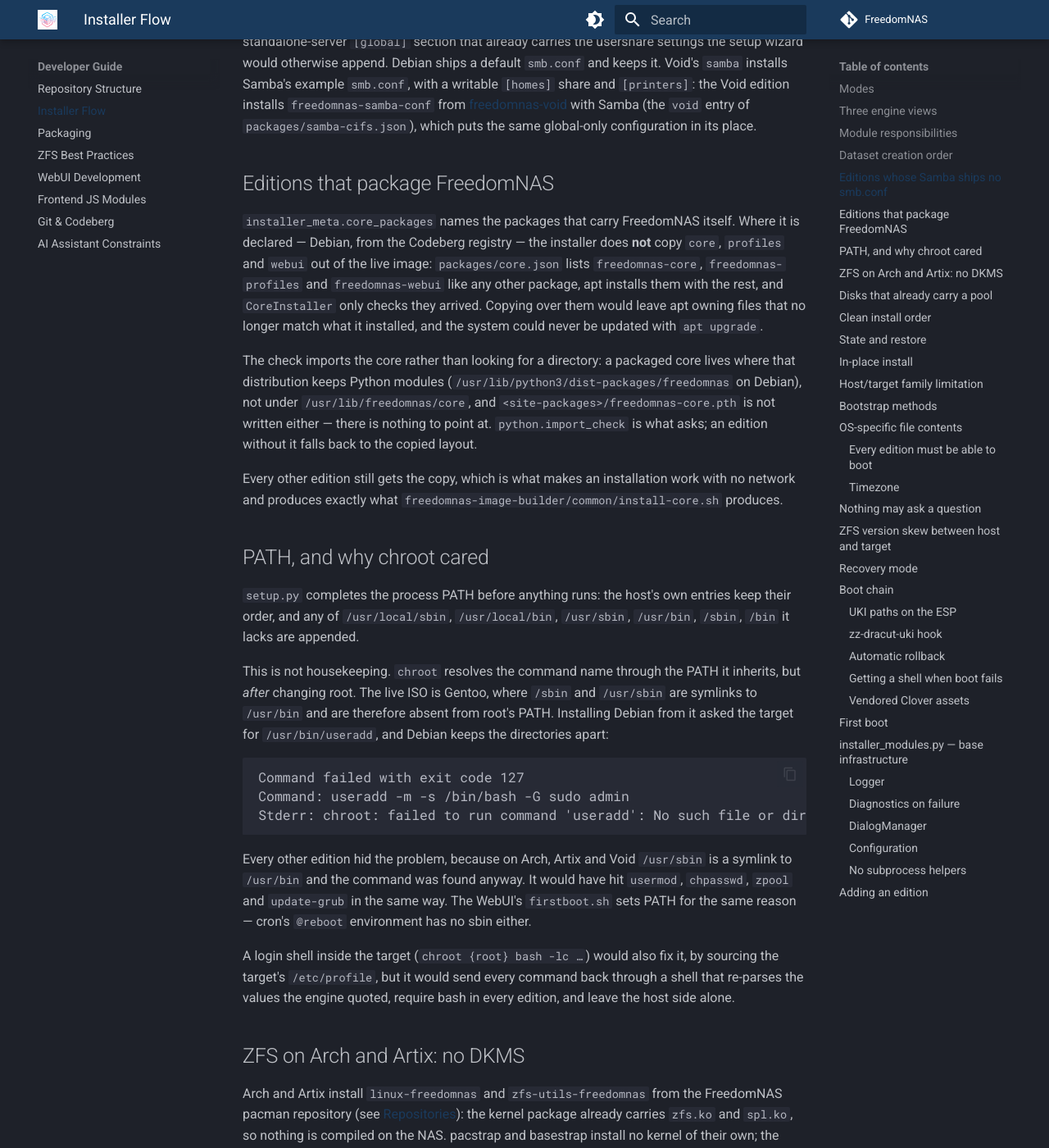
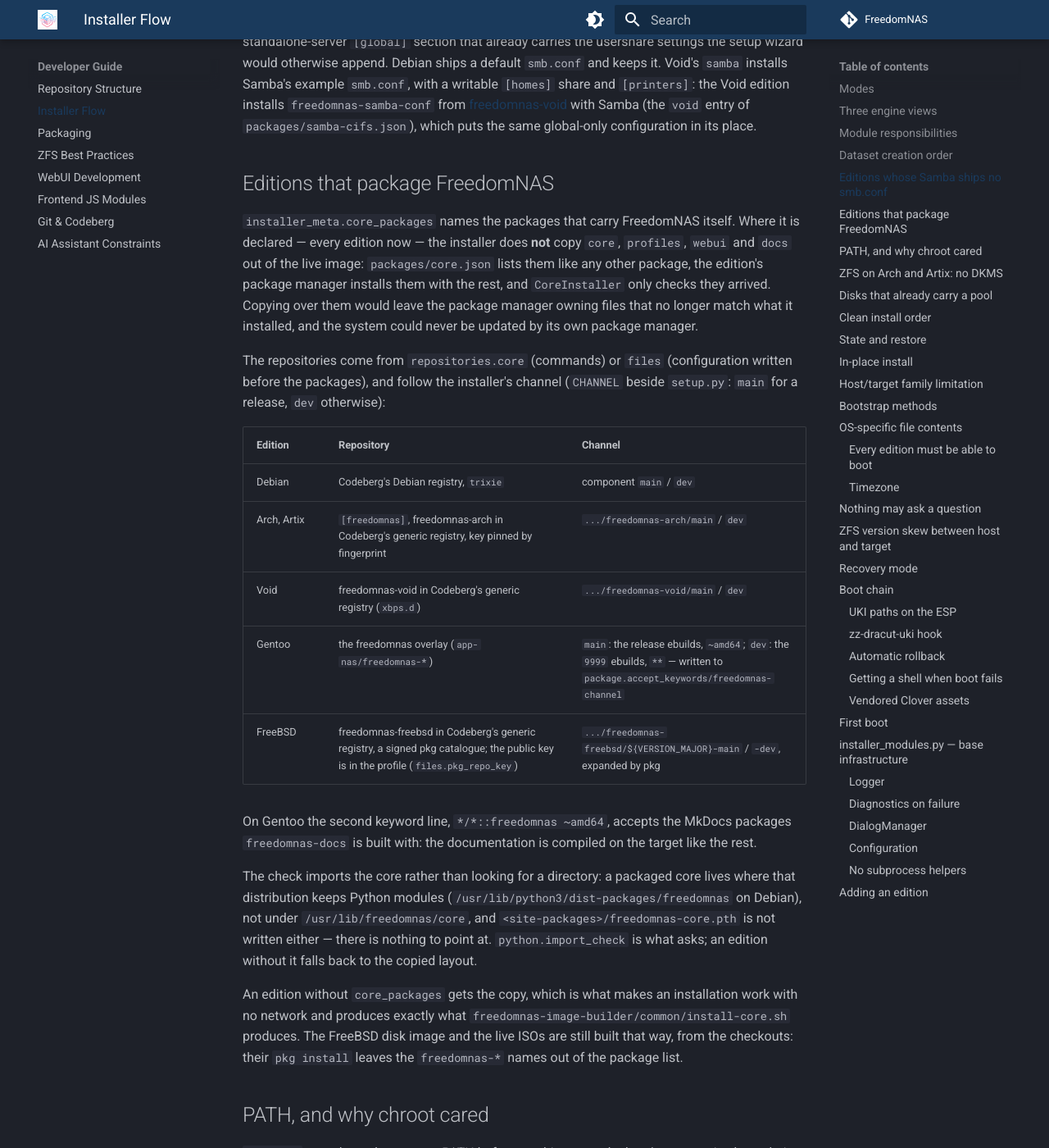
Before and after one commit to FreedomNAS/freedomnas-docs, an MkDocs documentation site: the page built from docs/developer/installer.md, in a window 1280 px wide and 1400 px high, scrolled down 3496 px. Shown: the whole window at 82% size. Built offline with MkDocs 1.6.1 and Material for MkDocs 9.7.7, drawn with Linux system fonts in a browser that asks for light colours.

Commit message:
Document the editions' FreedomNAS repositories and the FreeBSD pkg repository

```diff
--- a/docs/developer/installer.md
+++ b/docs/developer/installer.md
@@ -105,13 +105,30 @@ configuration in its place.
 ## Editions that package FreedomNAS
 
 `installer_meta.core_packages` names the packages that carry FreedomNAS
-itself. Where it is declared — Debian, from the Codeberg registry — the
-installer does **not** copy `core`, `profiles` and `webui` out of the live
-image: `packages/core.json` lists `freedomnas-core`, `freedomnas-profiles`
-and `freedomnas-webui` like any other package, apt installs them with the
-rest, and `CoreInstaller` only checks they arrived. Copying over them would
-leave apt owning files that no longer match what it installed, and the
-system could never be updated with `apt upgrade`.
+itself. Where it is declared — every edition now — the installer does
+**not** copy `core`, `profiles`, `webui` and `docs` out of the live image:
+`packages/core.json` lists them like any other package, the edition's
+package manager installs them with the rest, and `CoreInstaller` only checks
+they arrived. Copying over them would leave the package manager owning
+files that no longer match what it installed, and the system could never
+be updated by its own package manager.
+
+The repositories come from `repositories.core` (commands) or `files`
+(configuration written before the packages), and follow the installer's
+channel (`CHANNEL` beside `setup.py`: `main` for a release, `dev`
+otherwise):
+
+| Edition | Repository | Channel |
+|---------|------------|---------|
+| Debian | Codeberg's Debian registry, `trixie` | component `main` / `dev` |
+| Arch, Artix | `[freedomnas]`, freedomnas-arch in Codeberg's generic registry, key pinned by fingerprint | `.../freedomnas-arch/main` / `dev` |
+| Void | freedomnas-void in Codeberg's generic registry (`xbps.d`) | `.../freedomnas-void/main` / `dev` |
+| Gentoo | the freedomnas overlay (`app-nas/freedomnas-*`) | `main`: the release ebuilds, `~amd64`; `dev`: the `9999` ebuilds, `**` — written to `package.accept_keywords/freedomnas-channel` |
+| FreeBSD | freedomnas-freebsd in Codeberg's generic registry, a signed pkg catalogue; the public key is in the profile (`files.pkg_repo_key`) | `.../freedomnas-freebsd/${VERSION_MAJOR}-main` / `-dev`, expanded by pkg |
+
+On Gentoo the second keyword line, `*/*::freedomnas ~amd64`, accepts the
+MkDocs packages `freedomnas-docs` is built with: the documentation is
+compiled on the target like the rest.
 
 The check imports the core rather than looking for a directory: a packaged
 core lives where that distribution keeps Python modules
@@ -120,9 +137,11 @@ core lives where that distribution keeps Python modules
 written either — there is nothing to point at. `python.import_check` is what
 asks; an edition without it falls back to the copied layout.
 
-Every other edition still gets the copy, which is what makes an installation
-work with no network and produces exactly what
-`freedomnas-image-builder/common/install-core.sh` produces.
+An edition without `core_packages` gets the copy, which is what makes an
+installation work with no network and produces exactly what
+`freedomnas-image-builder/common/install-core.sh` produces. The FreeBSD disk
+image and the live ISOs are still built that way, from the checkouts: their
+`pkg install` leaves the `freedomnas-*` names out of the package list.
 
 ## PATH, and why chroot cared
 
```
Also changed, not shown: docs/developer/packaging.md (+13 -5 lines).
